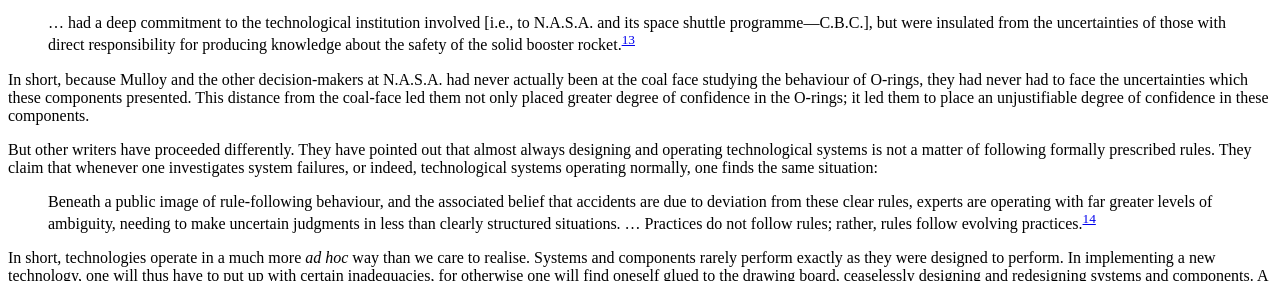
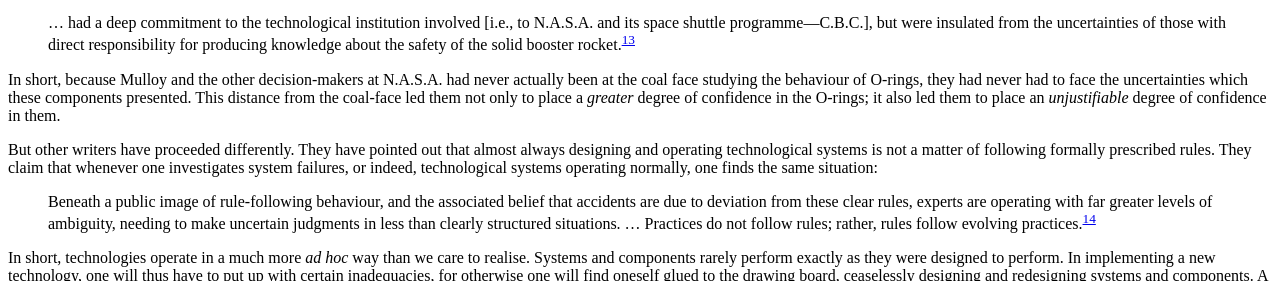
Before and after one commit to klepas/bruins-site, a Jekyll site: the page built from _technology/1994-05-20-Technology-and-Human-Existence-6.md, in a window 1280 px wide and 900 px high, scrolled down 3255 px. Shown: the part 189-470 px from the top of the window. Built offline with Jekyll 4.4.1, drawn with Linux system fonts in a browser that asks for light colours; nearby versions of some CDN libraries; some web fonts are replaced.

Commit message:
corrections of typos in lecture 6

```diff
--- a/_technology/1994-05-20-Technology-and-Human-Existence-6.md
+++ b/_technology/1994-05-20-Technology-and-Human-Existence-6.md
@@ -56,7 +56,7 @@ And some writers have actually applied this principle to the _Challenger_ incide
 
 > ... had a deep commitment to the technological institution involved \[i.e., to N.A.S.A. and its space shuttle programme—C.B.C.\], but were insulated from the uncertainties of those with direct responsibility for producing knowledge about the safety of the solid booster rocket.[^13]
 
-In short, because Mulloy and the other decision-makers at N.A.S.A. had never actually been at the coal face studying the behaviour of O-rings, they had never had to face the uncertainties which these components presented. This distance from the coal-face led them not only placed greater degree of confidence in the O-rings; it led them to place an unjustifiable degree of confidence in these components.
+In short, because Mulloy and the other decision-makers at N.A.S.A. had never actually been at the coal face studying the behaviour of O-rings, they had never had to face the uncertainties which these components presented. This distance from the coal-face led them not only to place a _greater_ degree of confidence in the O-rings; it also led them to place an _unjustifiable_ degree of confidence in them.
 
 But other writers have proceeded differently. They have pointed out that almost always designing and operating technological systems is not a matter of following formally prescribed rules. They claim that whenever one investigates system failures, or indeed, technological systems operating normally, one finds the same situation:
 
```
Also changed, not shown: 1 other file.
